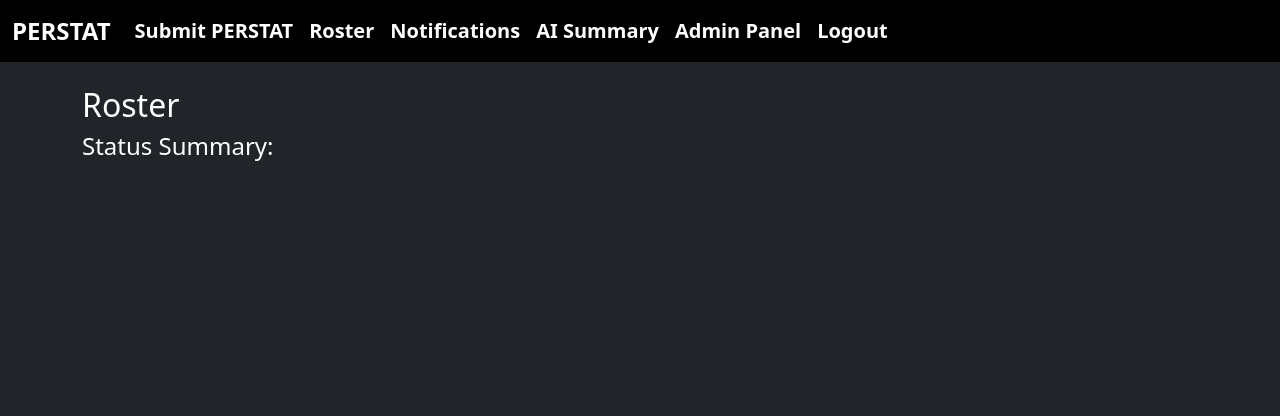
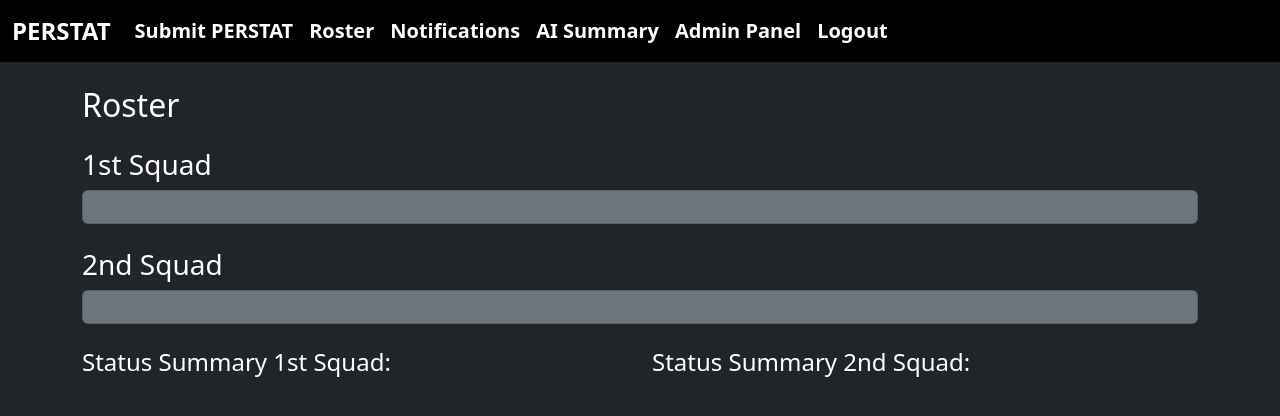
Before and after one commit to Josue98675/perstat-app, a Flask app: page /roster in a window 1280 px wide. Shown: the top 416 px of the page. Run offline with Flask 3, Linux system fonts and the light colour scheme; a user stored in the database is signed in; data that the repository does not hold is empty; some libraries are stand-ins or nearby versions.

Commit message:
✅ Admin edit/delete users + AI push summary + squad summary split

```diff
--- a/app.py
+++ b/app.py
@@ -20,6 +20,22 @@ def get_db():
     if 'db' not in g:
         g.db = psycopg2.connect(DATABASE_URL, cursor_factory=RealDictCursor)
     return g.db
+
+# ✅ Add this directly below
+def all_users_submitted(conn, target_date):
+    cur = conn.cursor()
+
+    # Count total users
+    cur.execute("SELECT COUNT(*) FROM users")
+    total_users = cur.fetchone()['count']
+
+    # Count submissions for that date
+    cur.execute("SELECT COUNT(DISTINCT user_id) FROM perstat WHERE date = %s", (target_date,))
+    submitted = cur.fetchone()['count']
+
+    cur.close()
+    return submitted == total_users
+
 
 @app.teardown_appcontext
 def close_db(error):
@@ -164,26 +180,40 @@ def roster():
     conn = get_db()
     cur = conn.cursor()
     today = (datetime.now() + timedelta(days=1)).strftime('%Y-%m-%d')
+
     cur.execute('SELECT * FROM users')
     users = cur.fetchall()
+
     cur.execute('SELECT * FROM perstat WHERE date = %s', (today,))
     statuses = cur.fetchall()
+
     cur.execute('SELECT * FROM messages ORDER BY created_at DESC LIMIT 3')
     messages = cur.fetchall()
     cur.close()
 
-    summary = {}
     status_by_user = {s['user_id']: s for s in statuses}
-    squads = {}
+    squads = {'1st': [], '2nd': []}
+    summaries = {'1st': {}, '2nd': {}}
+
     for user in users:
         uid = user['id']
         squad = user['squad']
         user_data = dict(user)
         row = status_by_user.get(uid)
         user_data['status'] = row['status'] if row else 'Not Submitted'
-        summary[user_data['status']] = summary.get(user_data['status'], 0) + 1
-        squads.setdefault(squad, []).append(user_data)
-    return render_template('roster.html', squads=squads, summary=summary, messages=messages, is_admin=session.get('is_admin'))
+        if squad == "1st":
+            squads['1st'].append(user_data)
+            summaries['1st'][user_data['status']] = summaries['1st'].get(user_data['status'], 0) + 1
+        elif squad == "2nd":
+            squads['2nd'].append(user_data)
+            summaries['2nd'][user_data['status']] = summaries['2nd'].get(user_data['status'], 0) + 1
+
+    return render_template('roster.html',
+                           squads=squads,
+                           summaries=summaries,
+                           messages=messages,
+                           is_admin=session.get('is_admin'))
+
 
 @app.route('/messages')
 @login_required
@@ -288,6 +318,46 @@ def delete_user(user_id):
     flash("User deleted.")
     return redirect(url_for('view_users'))
 
+@app.route('/admin/edit/<int:user_id>', methods=['GET'])
+@login_required
+def edit_user(user_id):
+    if not session.get('is_admin'):
+        return redirect(url_for('roster'))
+    conn = get_db()
+    cur = conn.cursor()
+    cur.execute("SELECT * FROM users WHERE id = %s", (user_id,))
+    user = cur.fetchone()
+    cur.close()
+    if not user:
+        flash("User not found.")
+        return redirect(url_for('view_users'))
+    return render_template('admin_edit_user.html', user=user)
+
+@app.route('/admin/update/<int:user_id>', methods=['POST'])
+@login_required
+def update_user(user_id):
+    if not session.get('is_admin'):
+        return redirect(url_for('roster'))
+
+    last_name = request.form['last_name'].strip().lower()
+    rank = request.form['rank'].strip().upper()
+    squad = request.form['squad']
+    email = request.form['email']
+    is_admin = rank in ["SGT", "SSG", "SFC", "MSG", "1SG", "SGM", "CSM", "SMA", "2LT", "1LT", "LT", "CPT"]
+
+    conn = get_db()
+    cur = conn.cursor()
+    cur.execute('''
+        UPDATE users
+        SET last_name = %s, rank = %s, squad = %s, email = %s, is_admin = %s
+        WHERE id = %s
+    ''', (last_name, rank, squad, email, is_admin, user_id))
+    conn.commit()
+    cur.close()
+    flash("User updated.")
+    return redirect(url_for('view_users'))
+
+
 @app.route('/ai_summary')
 @login_required
 def ai_summary():
@@ -339,7 +409,18 @@ def generate_ai_summary():
     two_days_ago = (datetime.now() - timedelta(days=2)).strftime('%Y-%m-%d')
     cur.execute('DELETE FROM ai_summaries WHERE date < %s', (two_days_ago,))
 
-    conn.commit()
+    conn.commit()    # ✅ Send push notification to NCOs if everyone has submitted
+    if all_users_submitted(conn, tomorrow):
+        push_body = f"PERSTAT Summary for {tomorrow}:\n\n{overall}"
+        for sub in subscriptions:
+            try:
+                webpush(subscription_info=sub,
+                        data=json.dumps({"title": "PERSTAT Summary", "body": push_body}),
+                        vapid_private_key=VAPID_PRIVATE_KEY,
+                        vapid_claims=VAPID_CLAIMS)
+            except WebPushException as ex:
+                print("Push failed:", repr(ex))
+
     cur.close()
 
 @app.route('/manifest.json')
--- a/templates/roster.html
+++ b/templates/roster.html
@@ -1,18 +1,38 @@
 {% extends "base.html" %}
 {% block content %}
-<h2>Roster</h2>
-{% for squad, members in squads.items() %}
-  <h3>{{ squad }}</h3>
-  <div class="card bg-secondary text-white mb-3 p-3">
-    {% for m in members %}
+<h2 class="text-white mb-4">Roster</h2>
+
+<h3 class="text-white">1st Squad</h3>
+<div class="card bg-secondary text-white mb-4 p-3">
+  {% for m in squads['1st'] %}
     <p><strong>{{ m.rank }} {{ m.last_name }}</strong> - {{ m.status }}</p>
   {% endfor %}
 </div>
+
+<h3 class="text-white">2nd Squad</h3>
+<div class="card bg-secondary text-white mb-4 p-3">
+  {% for m in squads['2nd'] %}
+    <p><strong>{{ m.rank }} {{ m.last_name }}</strong> - {{ m.status }}</p>
   {% endfor %}
-<h4>Status Summary:</h4>
+</div>
+
+<div class="row">
+  <div class="col-md-6">
+    <h4 class="text-white">Status Summary 1st Squad:</h4>
     <ul>
-  {% for s, count in summary.items() %}
+      {% for s, count in summaries['1st'].items() %}
         <li>{{ s }}: {{ count }}</li>
       {% endfor %}
     </ul>
+  </div>
+  <div class="col-md-6">
+    <h4 class="text-white">Status Summary 2nd Squad:</h4>
+    <ul>
+      {% for s, count in summaries['2nd'].items() %}
+        <li>{{ s }}: {{ count }}</li>
+      {% endfor %}
+    </ul>
+  </div>
+</div>
+
 {% endblock %}
```
Also changed, not shown: templates/admin_edit_user.html (added, +25 -0 lines), templates/admin_users.html (+6 -3 lines). Lines whose indentation alone changed are shown as unchanged.
